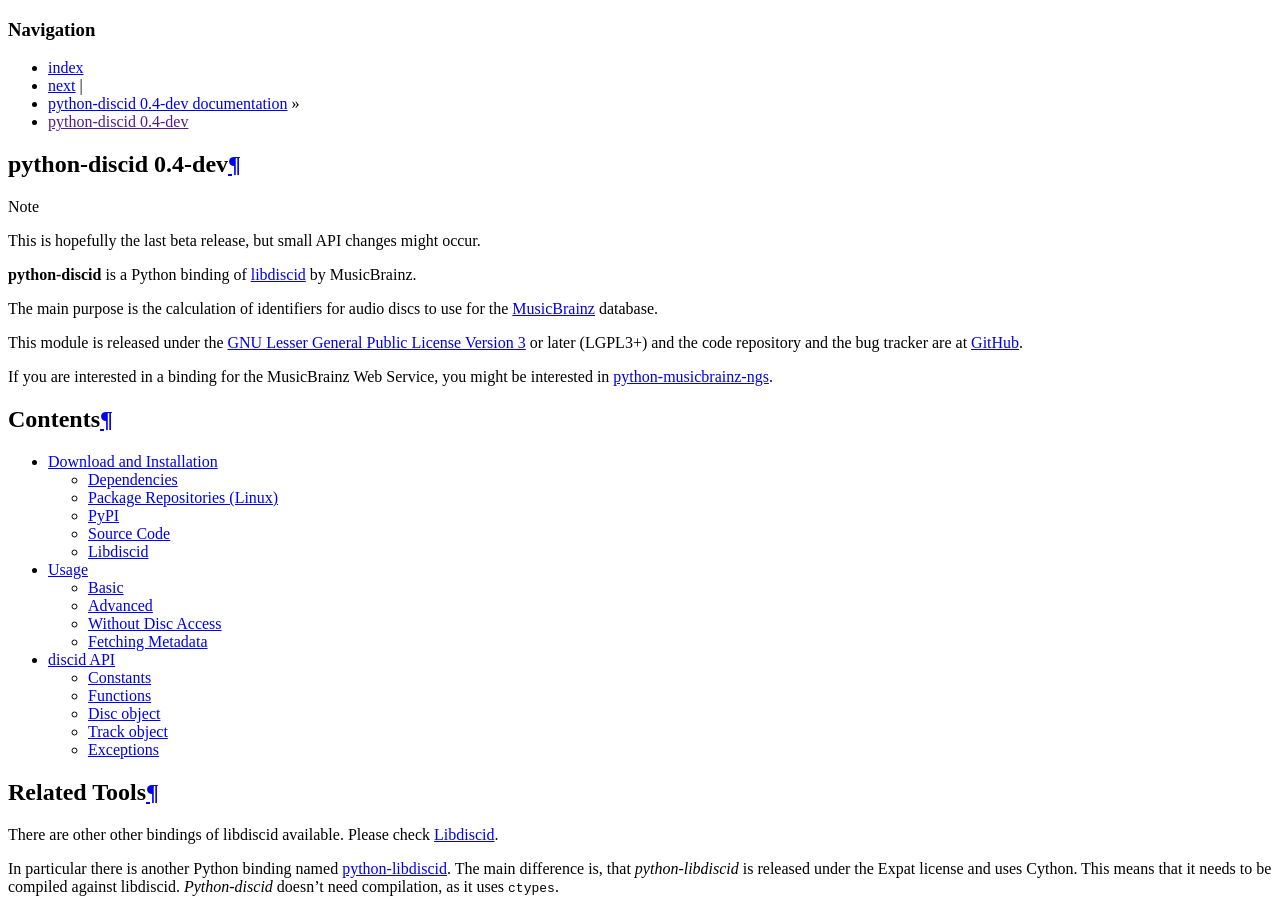
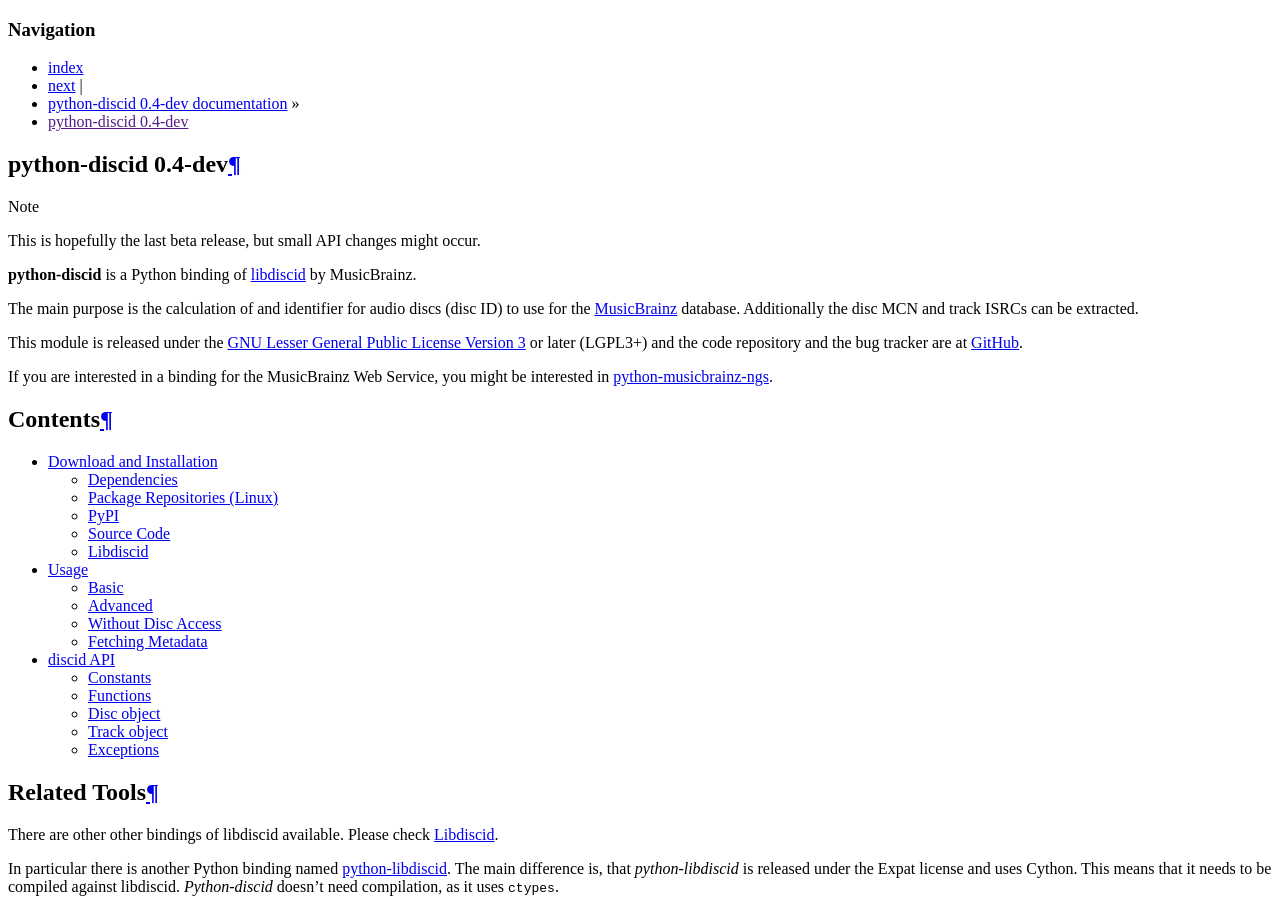
Before and after one commit to JonnyJD/python-discid, a Sphinx documentation site: the page built from doc/index.rst, in a window 1280 px wide and 900 px high. Built offline with Sphinx 7.4.7, drawn with Linux system fonts in a browser that asks for light colours.

Commit message:
update README for ISRC/MCN API

```diff
--- a/doc/index.rst
+++ b/doc/index.rst
@@ -7,8 +7,9 @@
 **python-discid** is a Python binding
 of :musicbrainz:`libdiscid` by MusicBrainz.
 
-The main purpose is the calculation of identifiers for audio discs
-to use for the MusicBrainz_ database.
+The main purpose is the calculation of and identifier for audio discs
+(disc ID) to use for the MusicBrainz_ database.
+Additionally the disc MCN and track ISRCs can be extracted.
 
 This module is released under the
 `GNU Lesser General Public License Version 3
```
Also changed, not shown: README.rst (+7 -6 lines).
